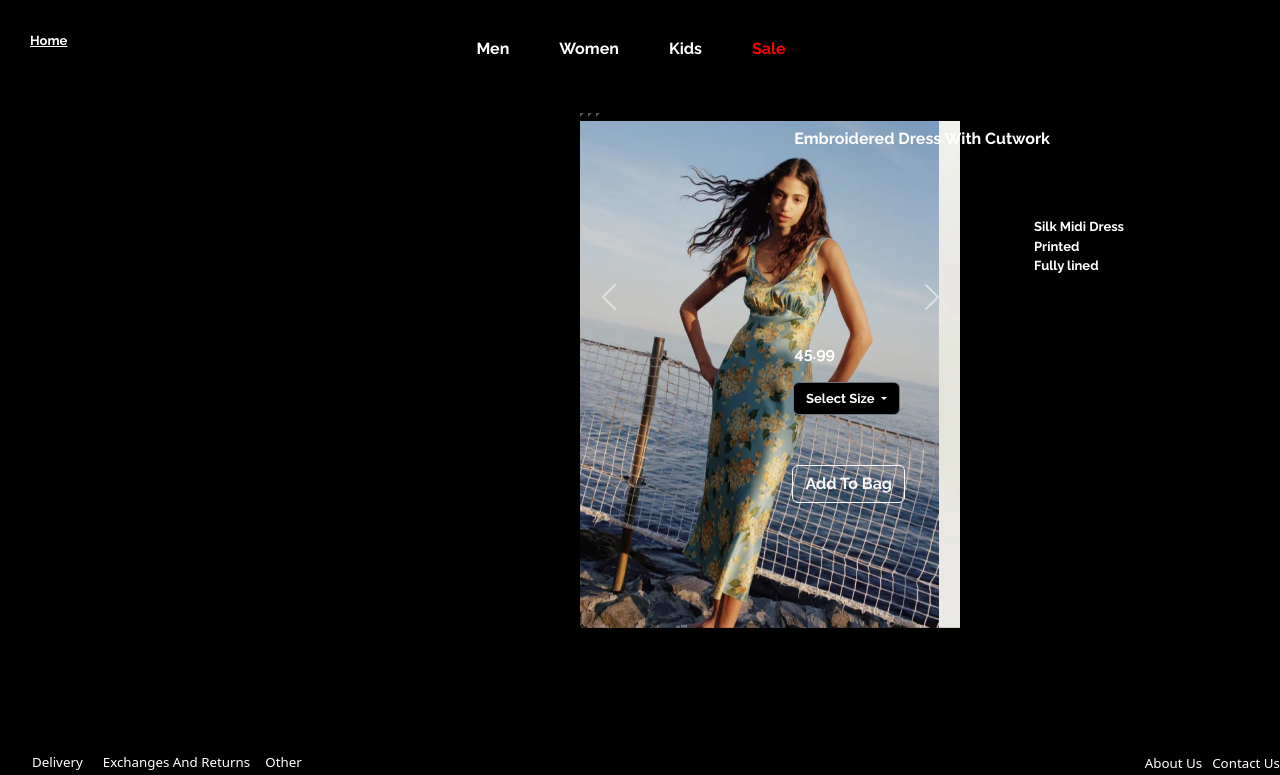
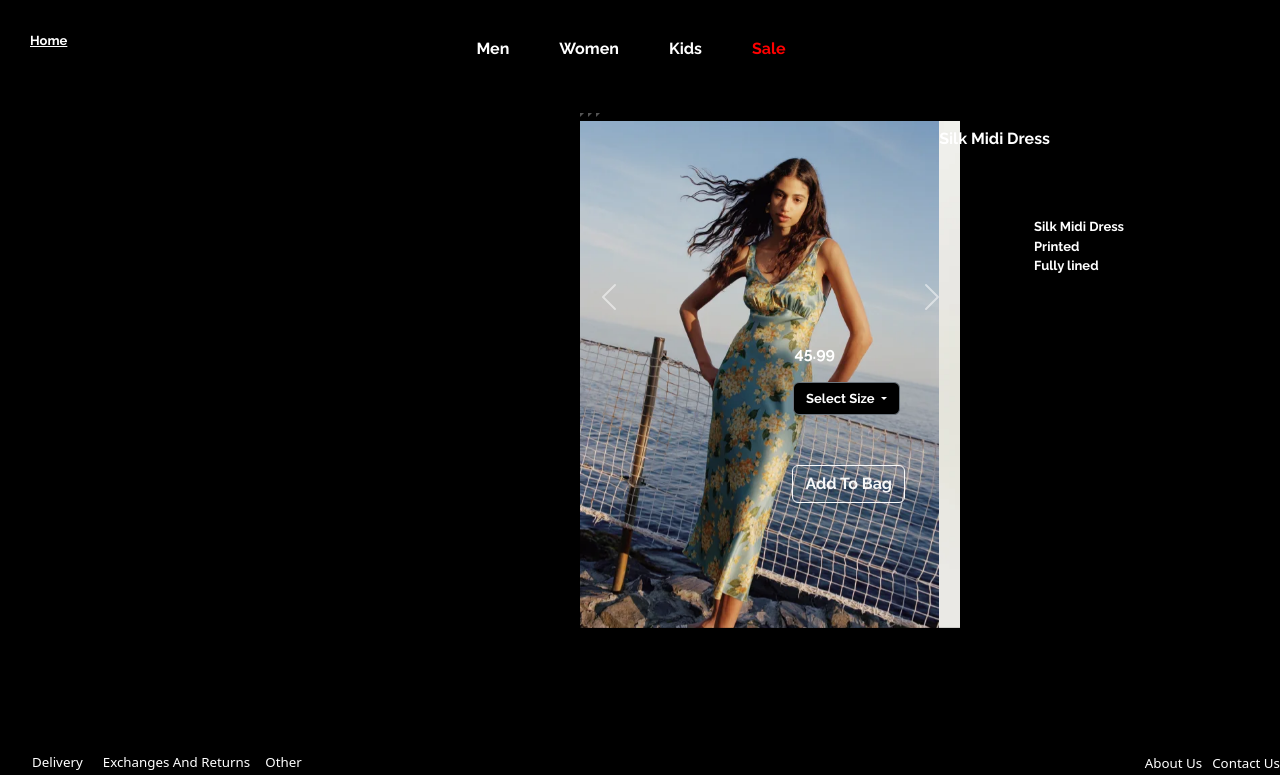
Before and after one commit to aasima1999/CFGProject2, a plain HTML site: page HTML File 2.html in a window 1280 px wide. Shown: the part 130-905 px from the top of the page. Drawn offline with nearby package versions, Linux system fonts and the light colour scheme.

Commit message:
Update HTML File 2.html

```diff
--- a/HTML File 2.html
+++ b/HTML File 2.html
@@ -126,7 +126,7 @@
       </div>
 
       <div>
-        <p class="Description">Embroidered Dress With Cutwork</p>
+        <p class="Description">Silk Midi Dress</p>
         <ul>
           <li class="Points">Silk Midi Dress</li>
           <li class="Points">Printed</li>
```
